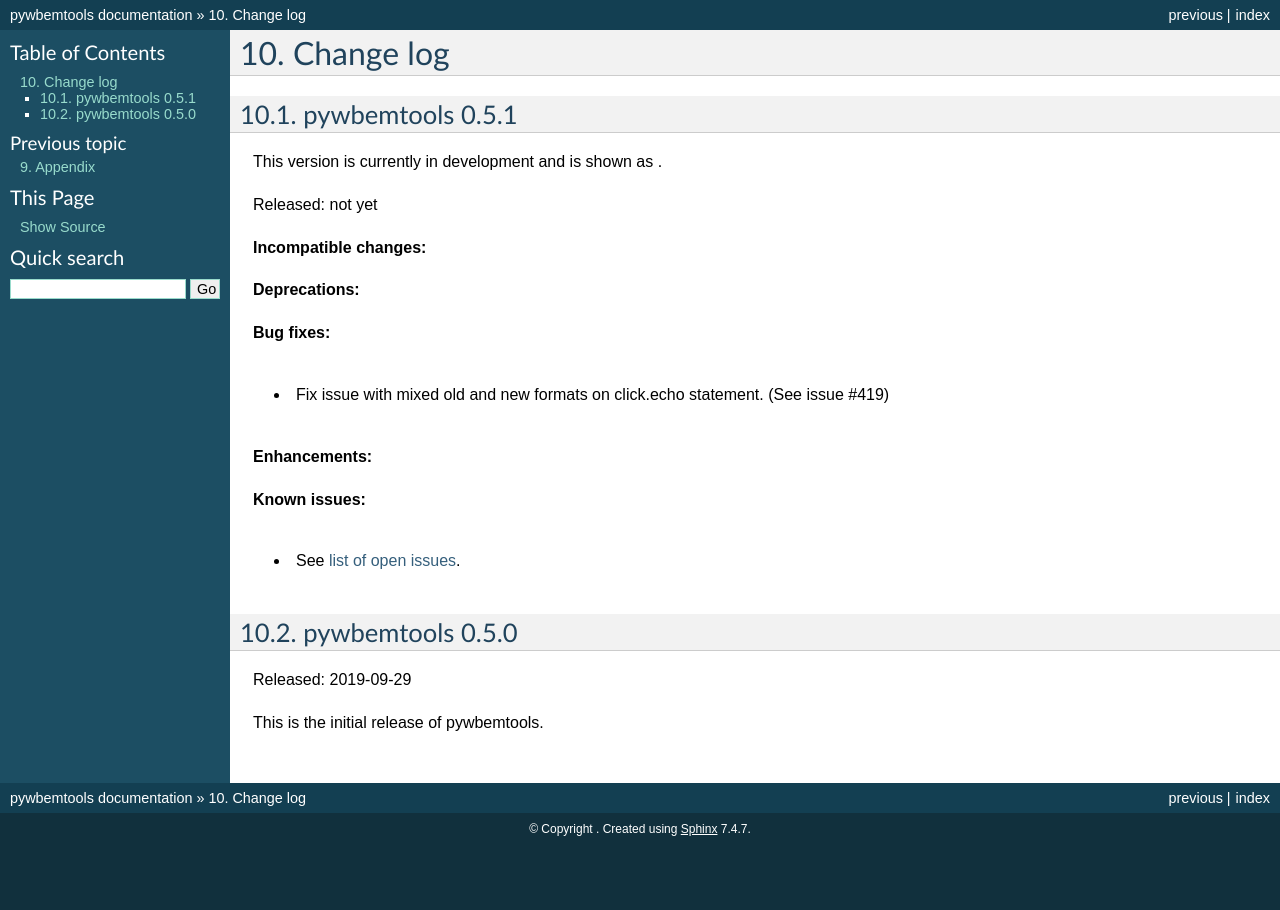
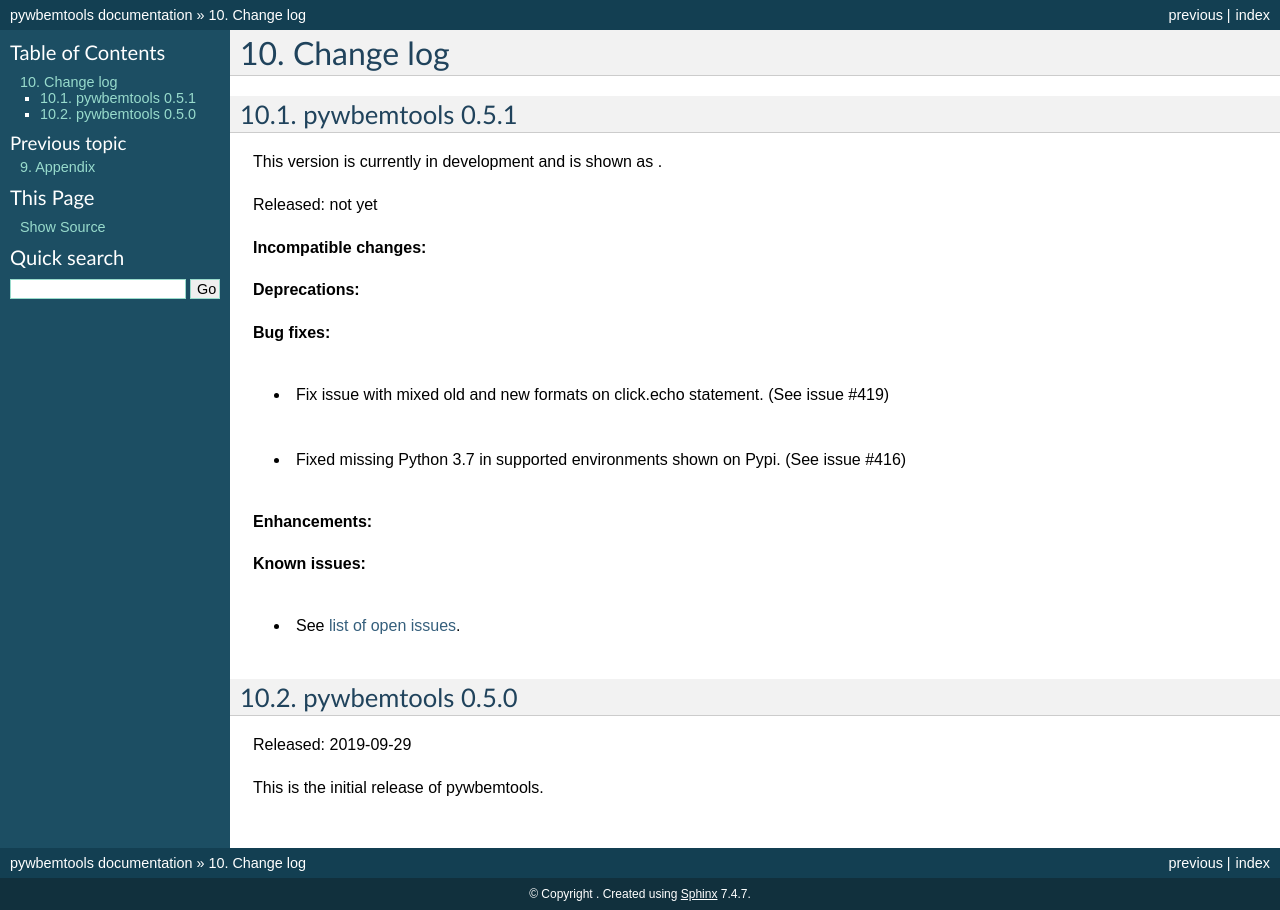
Before and after one commit to pywbem/pywbemtools, a Sphinx documentation site: the page built from docs/changes.rst, in a window 1280 px wide. Built offline with Sphinx 7.4.7, drawn with Linux system fonts in a browser that asks for light colours; the version number could not be read and is left out.

Commit message:
Fixed missing Python 3.7 in supported environments shown on Pypi
Signed-off-by: Andreas Maier <andreas.r.maier@gmx.de>

```diff
--- a/docs/changes.rst
+++ b/docs/changes.rst
@@ -21,6 +21,9 @@
 * Fix issue with mixed old and new formats on click.echo statement.
   (See issue #419)
 
+* Fixed missing Python 3.7 in supported environments shown on Pypi.
+  (See issue #416)
+
 **Enhancements:**
 
 **Known issues:**
--- a/setup.cfg
+++ b/setup.cfg
@@ -44,6 +44,7 @@
     Programming Language :: Python :: 3.4
     Programming Language :: Python :: 3.5
     Programming Language :: Python :: 3.6
+    Programming Language :: Python :: 3.7
 
 [files]
 packages =
```
